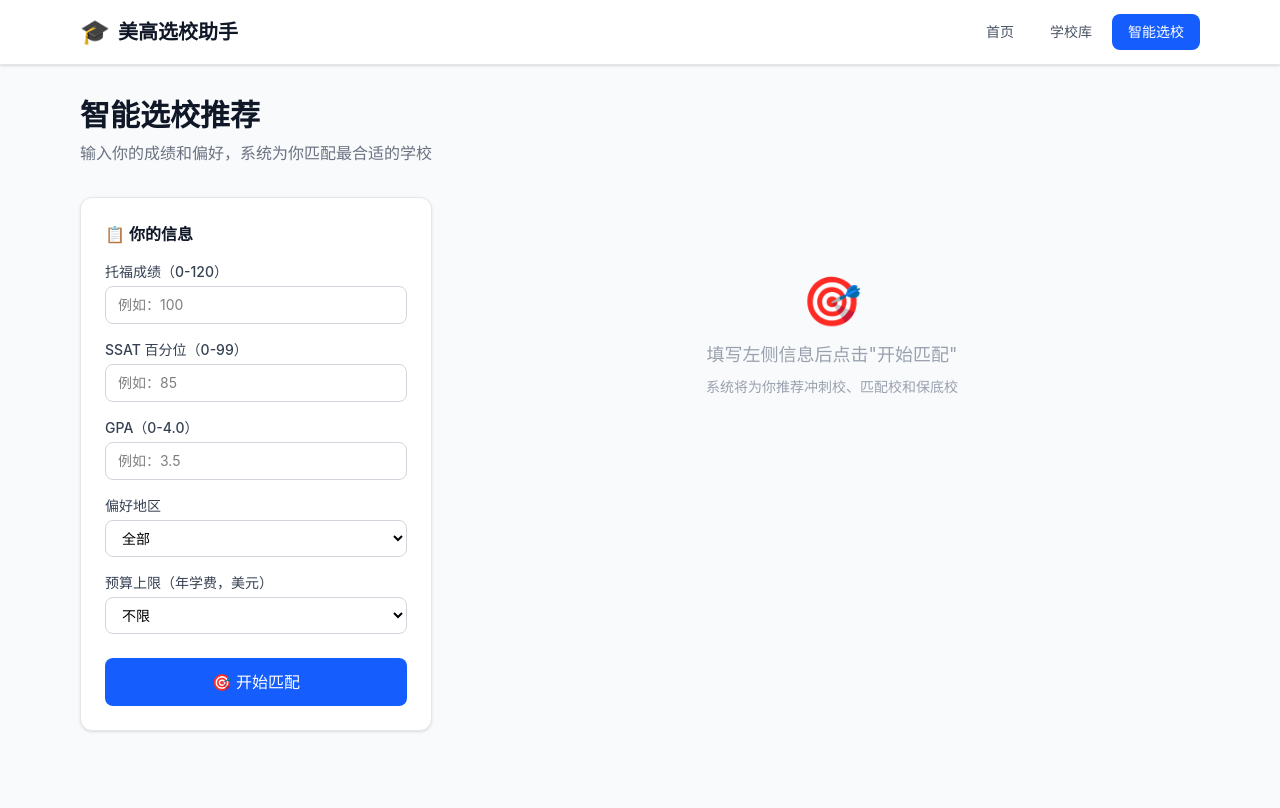
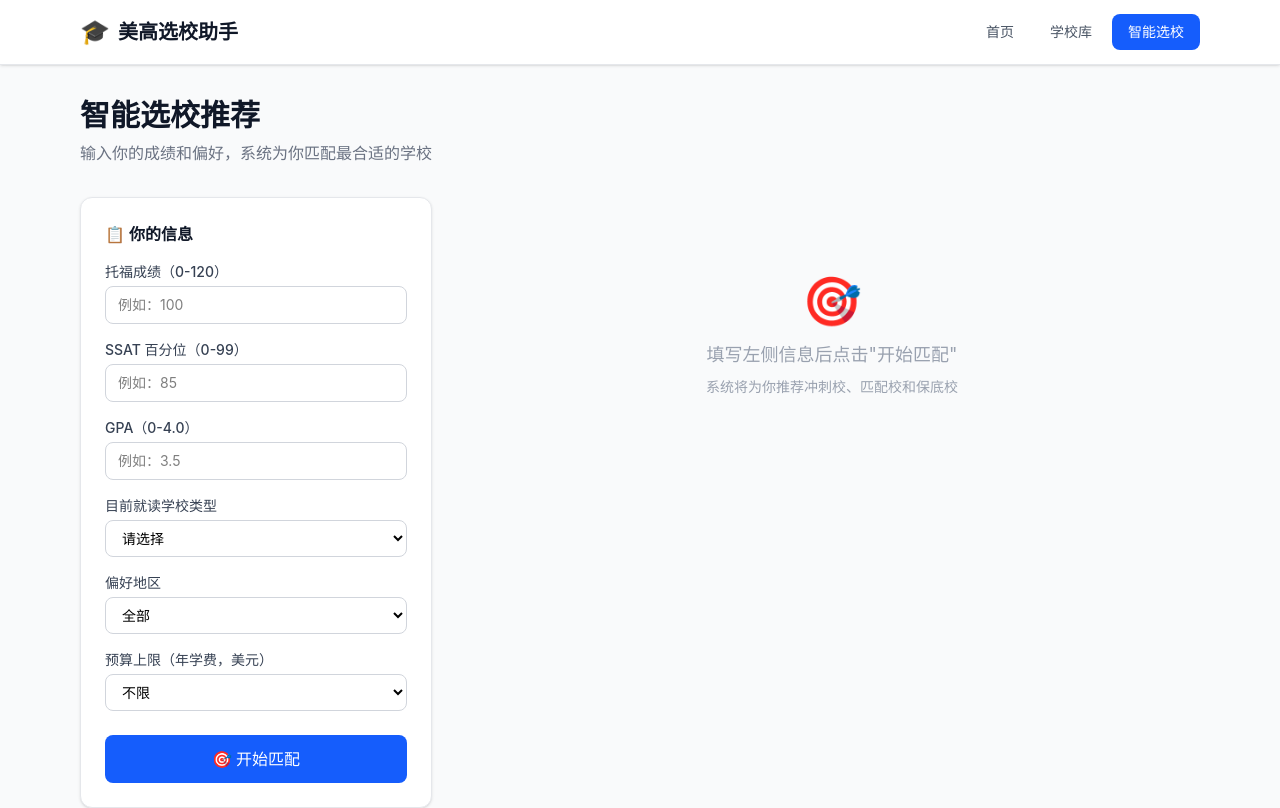
Before and after one commit to Hshyyy/meigao-helper, a React (Vite) app: page /recommend in a window 1280 px wide. Shown: the top 808 px of the page. Built offline with nearby package versions, Linux system fonts and the light colour scheme.

Commit message:
新增学校类型选项（AP/IB/A-Level/公立国际部/公立普通班）

```diff
--- a/src/pages/Recommend.tsx
+++ b/src/pages/Recommend.tsx
@@ -10,6 +10,7 @@ interface StudentProfile {
   gpa: number;
   region: string;
   maxBudget: number;
+  schoolType: string;
 }
 
 type MatchResult = {
@@ -94,6 +95,18 @@ function matchSchools(profile: StudentProfile): MatchResult[] {
       score += 3;
     }
 
+    // 学校类型背景影响
+    if (profile.schoolType === "ap") {
+      reasons.push("美式课程背景，适应性强");
+    } else if (profile.schoolType === "ib") {
+      score += 2; // IB 课程受认可
+      reasons.push("IB 背景，学术能力受认可");
+    } else if (profile.schoolType === "alevel") {
+      reasons.push("A-Level 背景，需注意课程差异");
+    } else if (profile.schoolType === "public") {
+      reasons.push("公立学校背景，需加强英语准备");
+    }
+
     // 分类
     let type: "冲刺校" | "匹配校" | "保底校";
     if (score >= 75) {
@@ -125,6 +138,7 @@ export default function Recommend() {
     gpa: 0,
     region: "全部",
     maxBudget: 0,
+    schoolType: "",
   });
   const [results, setResults] = useState<MatchResult[] | null>(null);
   const [selectedSchool, setSelectedSchool] = useState<School | null>(null);
@@ -207,6 +221,24 @@ export default function Recommend() {
                   className="w-full border border-gray-300 rounded-lg px-3 py-2 text-sm"
                   required
                 />
+              </div>
+
+              <div>
+                <label className="block text-sm font-medium text-gray-700 mb-1">
+                  目前就读学校类型
+                </label>
+                <select
+                  value={profile.schoolType}
+                  onChange={(e) => update("schoolType", e.target.value)}
+                  className="w-full border border-gray-300 rounded-lg px-3 py-2 text-sm"
+                >
+                  <option value="">请选择</option>
+                  <option value="ap">国际学校（美式/AP）</option>
+                  <option value="ib">国际学校（IB）</option>
+                  <option value="alevel">国际学校（A-Level/英式）</option>
+                  <option value="public_intl">公立学校国际部</option>
+                  <option value="public">公立学校普通班</option>
+                </select>
               </div>
 
               <div>
```
